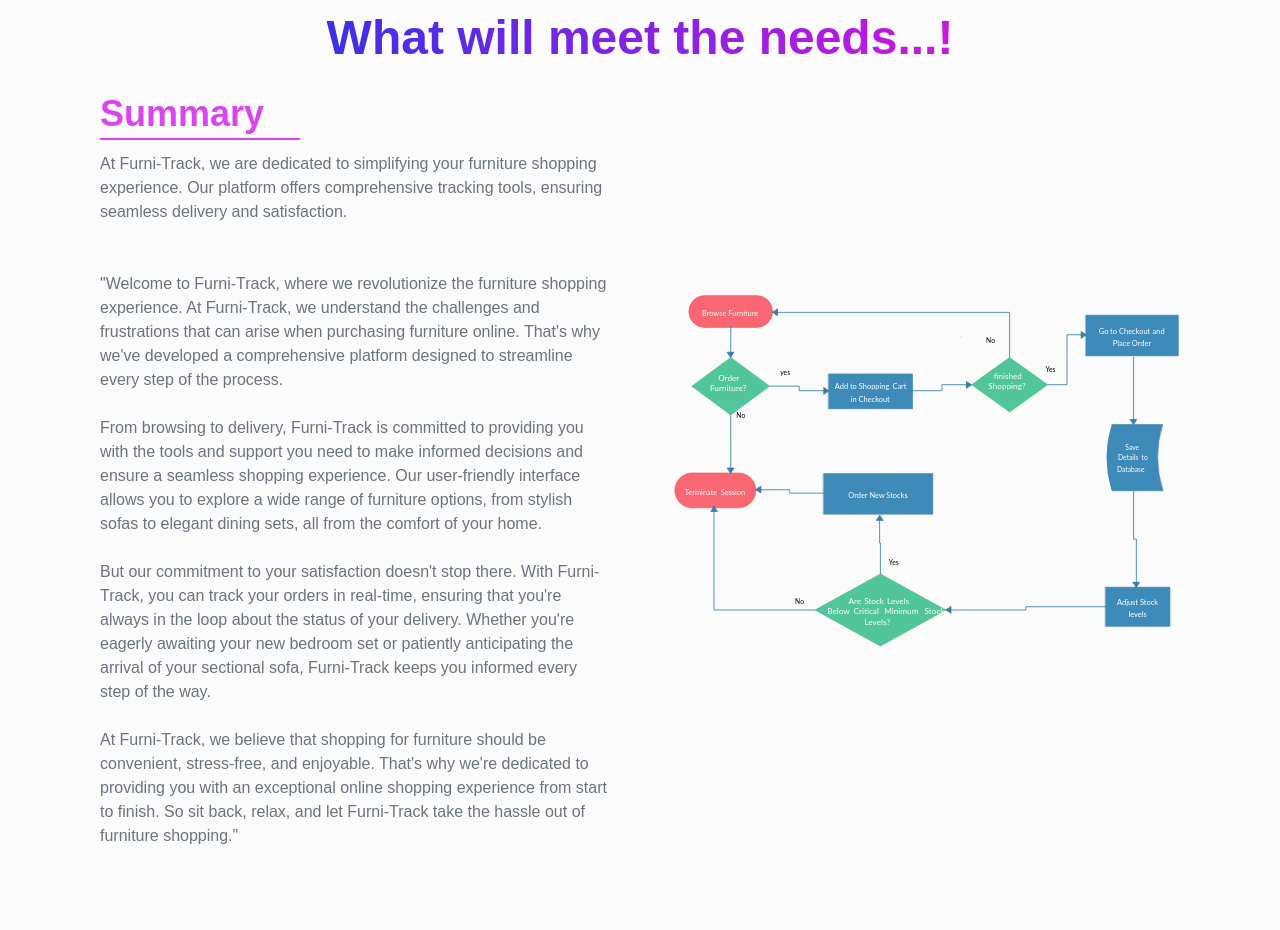
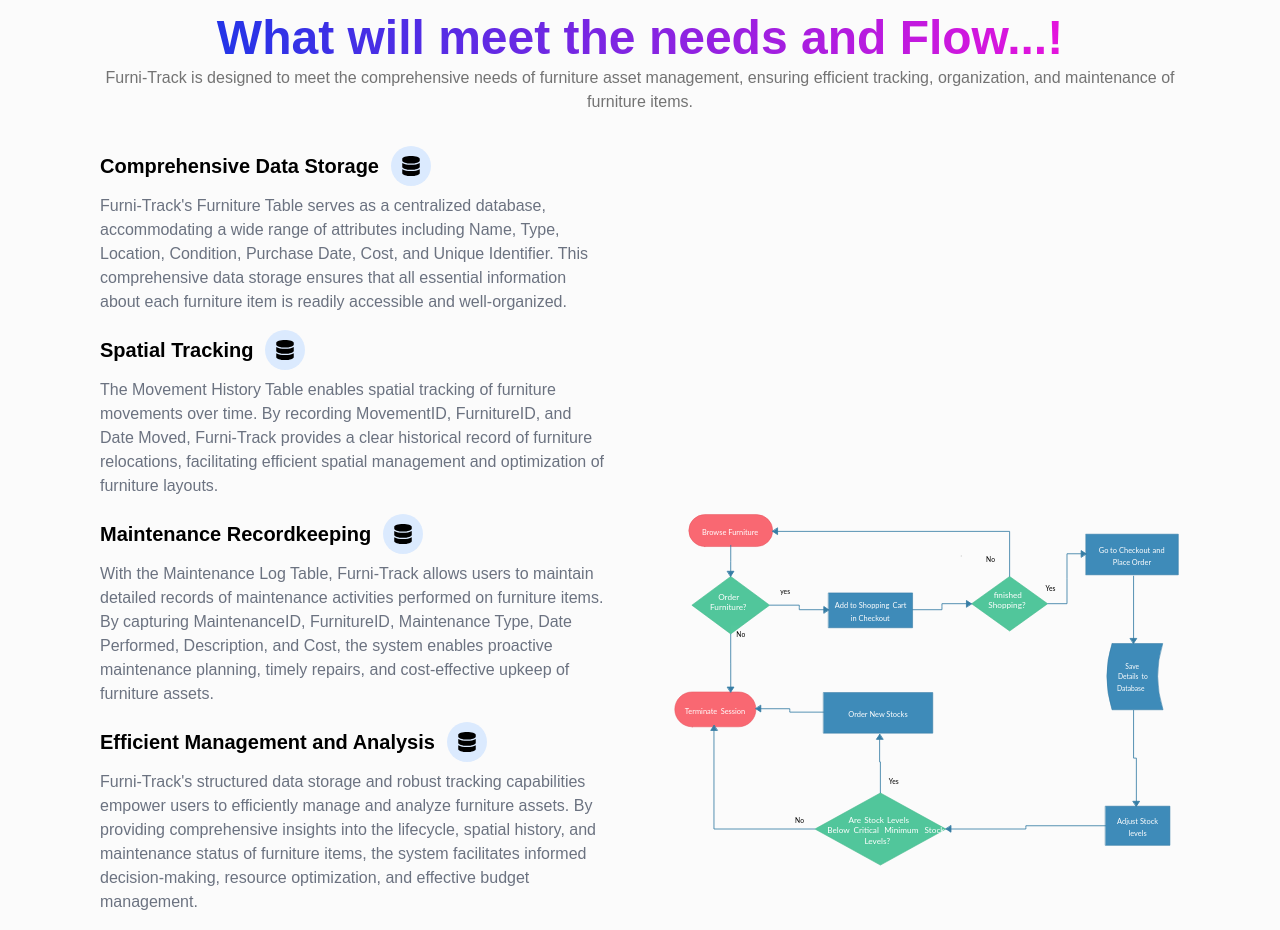
Before and after one commit to Sushil500530/Book_Reader_Clube_Client_Side, a React (Vite) app: page /about in a window 1280 px wide. Shown: the part 2940-3870 px from the top of the page. Built offline with nearby package versions, Linux system fonts and the light colour scheme; no server answers.

Commit message:
add title and description

```diff
--- a/src/pages/about/About.jsx
+++ b/src/pages/about/About.jsx
@@ -4,6 +4,7 @@ import FooterPage from "../footer/FooterPage";
 import { FaFacebookF, FaInstagram, FaTwitter } from "react-icons/fa";
 import { MdStarRate } from "react-icons/md";
 import StructImage from "../../assets/image/ibj8mk0i.svg"
+import { FaDatabase } from "react-icons/fa";
 
 
 const About = () => {
@@ -119,23 +120,39 @@ const About = () => {
                             </div>
                         </div>
                         <div>
-                            <h1 className=" mt-32 mb-8 font-bold text-transparent text-2xl md:text-5xl lg:text-5xl bg-clip-text bg-gradient-to-r from-[#0939e9] to-[#ff0fdb] text-center">What will meet the needs...!</h1>
+                            <div className="mb-8 mt-32 ">
+                                <h1 className="font-bold text-transparent text-2xl md:text-5xl lg:text-5xl bg-clip-text bg-gradient-to-r from-[#0939e9] to-[#ff0fdb] mb-1 text-center">What will meet the needs and Flow...!</h1>
+                                <p className="text-center text-neutral-500">Furni-Track is designed to meet the comprehensive needs of furniture asset management, ensuring efficient tracking, organization, and maintenance of furniture items.</p>
+                            </div>
                             <div className="flex items-center justify-center w-full gap-5 lg:gap-16 flex-col lg:flex-row-reverse mb-32">
                                 <div className="w-full h-[600px] lg:w-1/2">
                                     <img src={StructImage} alt="structure-image" className="w-full h-full rounded-3xl" />
                                 </div>
-                                <div className="w-full h-auto lg:w-1/2">
-                                    <h1 className="text-4xl font-bold text-fuchsia-500 text-start">Summary</h1>
-                                    <hr className="w-[200px] h-[3px] bg-fuchsia-500 my-3" />
-                                    <p className="text-gray-500">At Furni-Track, we are dedicated to simplifying your furniture shopping experience. Our platform offers comprehensive tracking tools, ensuring seamless delivery and satisfaction.</p>
-                                    <br /> <br />
-                                    <p className=" text-gray-500">"Welcome to Furni-Track, where we revolutionize the furniture shopping experience. At Furni-Track, we understand the challenges and frustrations that can arise when purchasing furniture online. That's why we've developed a comprehensive platform designed to streamline every step of the process.
-                                        <br /> <br />
-                                        From browsing to delivery, Furni-Track is committed to providing you with the tools and support you need to make informed decisions and ensure a seamless shopping experience. Our user-friendly interface allows you to explore a wide range of furniture options, from stylish sofas to elegant dining sets, all from the comfort of your home.
-                                        <br /> <br />
-                                        But our commitment to your satisfaction doesn't stop there. With Furni-Track, you can track your orders in real-time, ensuring that you're always in the loop about the status of your delivery. Whether you're eagerly awaiting your new bedroom set or patiently anticipating the arrival of your sectional sofa, Furni-Track keeps you informed every step of the way.
-                                        <br /> <br />
-                                        At Furni-Track, we believe that shopping for furniture should be convenient, stress-free, and enjoyable. That's why we're dedicated to providing you with an exceptional online shopping experience from start to finish. So sit back, relax, and let Furni-Track take the hassle out of furniture shopping."</p>
+                                <div className="w-full h-auto lg:w-1/2 space-y-4">
+                                    <div>
+                                        <h1 className="flex items-center justify-start gap-3 text-xl font-bold mb-2">Comprehensive Data Storage <span className="flex items-center justify-center w-10 h-10 p-2 bg-blue-100 rounded-full text-start"><FaDatabase /></span></h1>
+                                        <p className="text-gray-500">Furni-Track's Furniture Table serves as a centralized database, accommodating a wide range of attributes including Name, Type, Location, Condition, Purchase Date, Cost, and Unique Identifier. This comprehensive data storage ensures that all essential information about each furniture item is readily accessible and well-organized.</p>
+                                    </div>
+                                    <div>
+                                        <h1 className="flex items-center justify-start gap-3 text-xl font-bold mb-2">Spatial Tracking <span className="flex items-center justify-center w-10 h-10 p-2 bg-blue-100 rounded-full text-start"><FaDatabase /></span></h1>
+                                        <p className="text-gray-500">The Movement History Table enables spatial tracking of furniture movements over time. By recording MovementID, FurnitureID, and Date Moved, Furni-Track provides a clear historical record of furniture relocations, facilitating efficient spatial management and optimization of furniture layouts.</p>
+                                    </div>
+                                    <div>
+                                        <h1 className="flex items-center justify-start gap-3 text-xl font-bold mb-2">Maintenance Recordkeeping <span className="flex items-center justify-center w-10 h-10 p-2 bg-blue-100 rounded-full text-start"><FaDatabase /></span></h1>
+                                        <p className="text-gray-500">With the Maintenance Log Table, Furni-Track allows users to maintain detailed records of maintenance activities performed on furniture items. By capturing MaintenanceID, FurnitureID, Maintenance Type, Date Performed, Description, and Cost, the system enables proactive maintenance planning, timely repairs, and cost-effective upkeep of furniture assets.</p>
+                                    </div>
+                                    <div>
+                                        <h1 className="flex items-center justify-start gap-3 text-xl font-bold mb-2">Efficient Management and Analysis <span className="flex items-center justify-center w-10 h-10 p-2 bg-blue-100 rounded-full text-start"><FaDatabase /></span></h1>
+                                        <p className="text-gray-500">Furni-Track's structured data storage and robust tracking capabilities empower users to efficiently manage and analyze furniture assets. By providing comprehensive insights into the lifecycle, spatial history, and maintenance status of furniture items, the system facilitates informed decision-making, resource optimization, and effective budget management.</p>
+                                    </div>
+                                    <div>
+                                        <h1 className="flex items-center justify-start gap-3 text-xl font-bold mb-2">User-Friendly Interface <span className="flex items-center justify-center w-10 h-10 p-2 bg-blue-100 rounded-full text-start"><FaDatabase /></span></h1>
+                                        <p className="text-gray-500">Furni-Track offers a user-friendly interface, making it easy for users to access, input, and analyze furniture data. Whether tracking individual items, viewing movement histories, or managing maintenance records, the system provides intuitive tools and features that streamline workflow and enhance productivity.</p>
+                                    </div>
+
+                                    <div>
+                                        <p>In summary, Furni-Track is a versatile and reliable solution that meets the diverse needs of furniture asset management, providing comprehensive data storage, spatial tracking, maintenance recordkeeping, efficient management and analysis, and a user-friendly interface for seamless operation.</p>
+                                    </div>
                                 </div>
                             </div>
                         </div>
```
